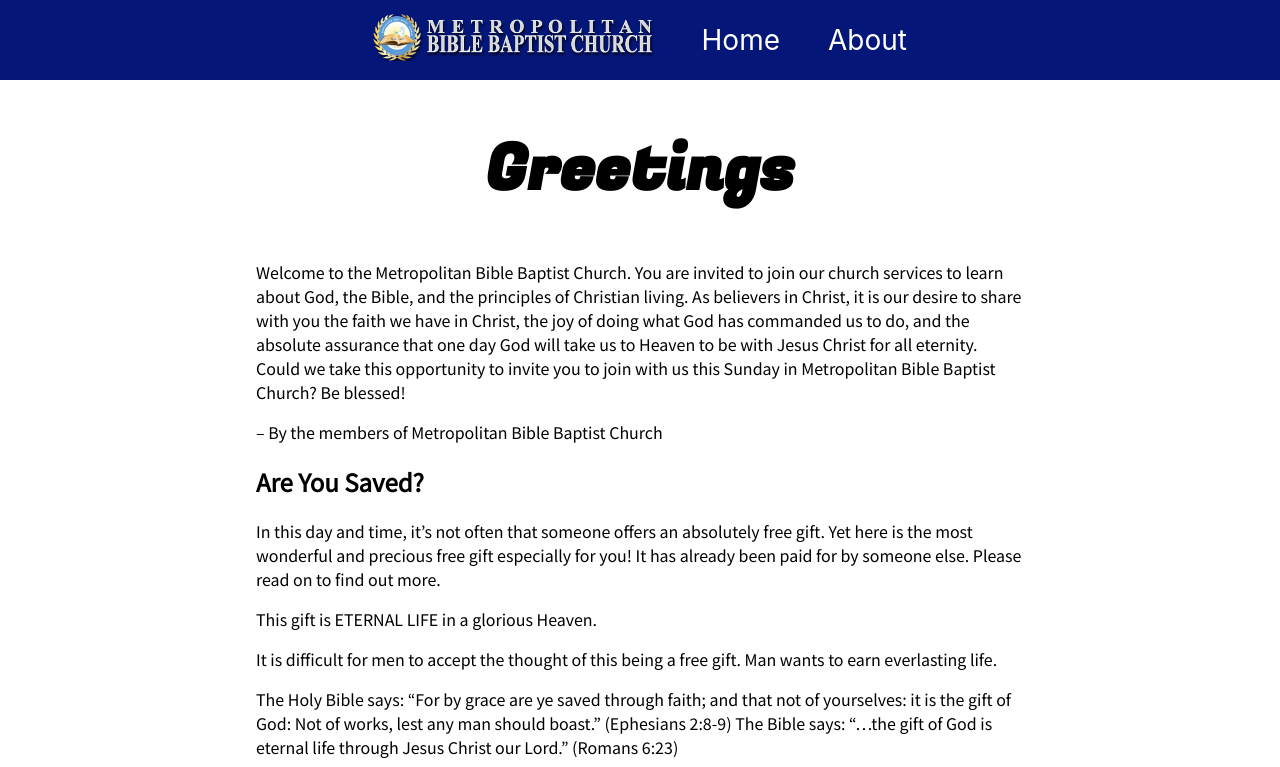
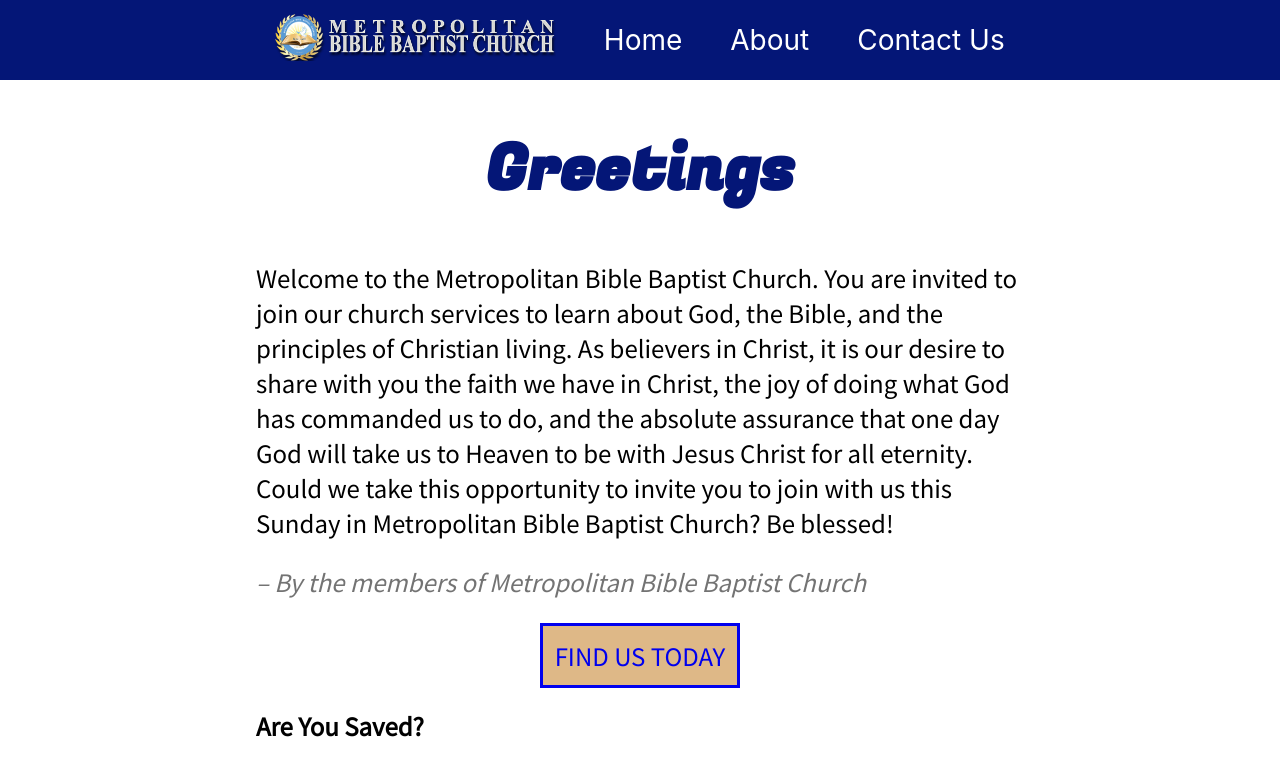
Before and after one commit to ctan29/mbbc-website, a React (Create React App) app in the folder mbbc-website-frontend/: page /about in a window 1280 px wide. Shown: the top 767 px of the page. Built offline with nearby package versions, Linux system fonts and the light colour scheme.

Commit message:
updated styling

```diff
--- a/mbbc-website-frontend/src/App.css
+++ b/mbbc-website-frontend/src/App.css
@@ -13,11 +13,7 @@ main {
   font-family: "Noto Sans JP";
 }
 
-.decorative-title {
-  font-family: "Fugaz One";
-  font-size: 4em;
-  text-align: center;
-}
+/* Navbar styles */
 
 nav {
   background-color: rgb(4, 22, 119);
@@ -72,4 +68,36 @@ nav ul li {
   height: 100%;
 }
 
+/* About page styles */
+
+.decorative-title {
+  font-family: "Fugaz One";
+  font-size: 4em;
+  color: rgb(4, 22, 119);
+  text-align: center;
+}
+
+.about-text {
+  font-size: 1.5em;
+}
+
+.about-quote {
+  font-size: 1.5em;
+  font-style: italic;
+  color: rgba(0, 0, 0, 0.55);
+}
+
+.center-wrapper {
+  text-align: center;
+}
+
+.link-button {
+  display: inline-block;
+  text-decoration: none;
+  border-style: solid;
+  font-size: 1.5em;
+  padding: 0.5em;
+  background-color: burlywood; /*placeholder*/
+}
+
 /* 29, 96, 211 rgb(29, 96, 211)*/
--- a/mbbc-website-frontend/src/App.js
+++ b/mbbc-website-frontend/src/App.js
@@ -5,6 +5,7 @@ import NavBar from "./NavBar";
 import HomePage from "./pages/HomePage";
 import AboutPage from "./pages/AboutPage";
 import DocStatementPage from "./pages/DocStatementPage";
+import ContactPage from "./pages/ContactPage";
 import NotFoundPage from "./pages/NotFoundPage";
 import "./App.css";
 
@@ -18,6 +19,7 @@ function App() {
             <Route path="/" component={HomePage} exact />
             <Route path="/about" component={AboutPage} />
             <Route path="/statement-of-faith" component={DocStatementPage} />
+            <Route path="/contact" component={ContactPage} />
             <Route component={NotFoundPage} />
           </Switch>
         </main>
--- a/mbbc-website-frontend/src/NavBar.js
+++ b/mbbc-website-frontend/src/NavBar.js
@@ -40,6 +40,11 @@ const NavBar = () => {
             About
           </Link>
         </li>
+        <li>
+          <Link to="/contact" className="navbar-link">
+            Contact Us
+          </Link>
+        </li>
       </ul>
     </nav>
   );
--- a/mbbc-website-frontend/src/pages/AboutPage.js
+++ b/mbbc-website-frontend/src/pages/AboutPage.js
@@ -1,9 +1,10 @@
 import React from "react";
+import { Link } from "react-router-dom";
 
 const AboutPage = () => (
   <>
     <h1 className="decorative-title">Greetings</h1>
-    <p>
+    <p className="about-text">
       Welcome to the Metropolitan Bible Baptist Church. You are invited to join
       our church services to learn about God, the Bible, and the principles of
       Christian living. As believers in Christ, it is our desire to share with
@@ -13,7 +14,14 @@ const AboutPage = () => (
       opportunity to invite you to join with us this Sunday in Metropolitan
       Bible Baptist Church? Be blessed!
     </p>
-    <p>– By the members of Metropolitan Bible Baptist Church</p>
+    <p className="about-quote">
+      &ndash; By the members of Metropolitan Bible Baptist Church
+    </p>
+    <div className="center-wrapper">
+      <Link to="/contact" className="link-button">
+        FIND US TODAY
+      </Link>
+    </div>
     <h2>Are You Saved?</h2>
     <p>
       In this day and time, it’s not often that someone offers an absolutely
--- /dev/null
+++ b/mbbc-website-frontend/src/pages/ContactPage.js
@@ -0,0 +1,9 @@
+import React from "react";
+
+const ContactPage = () => (
+  <>
+    <h1>Test</h1>
+  </>
+);
+
+export default ContactPage;
```
